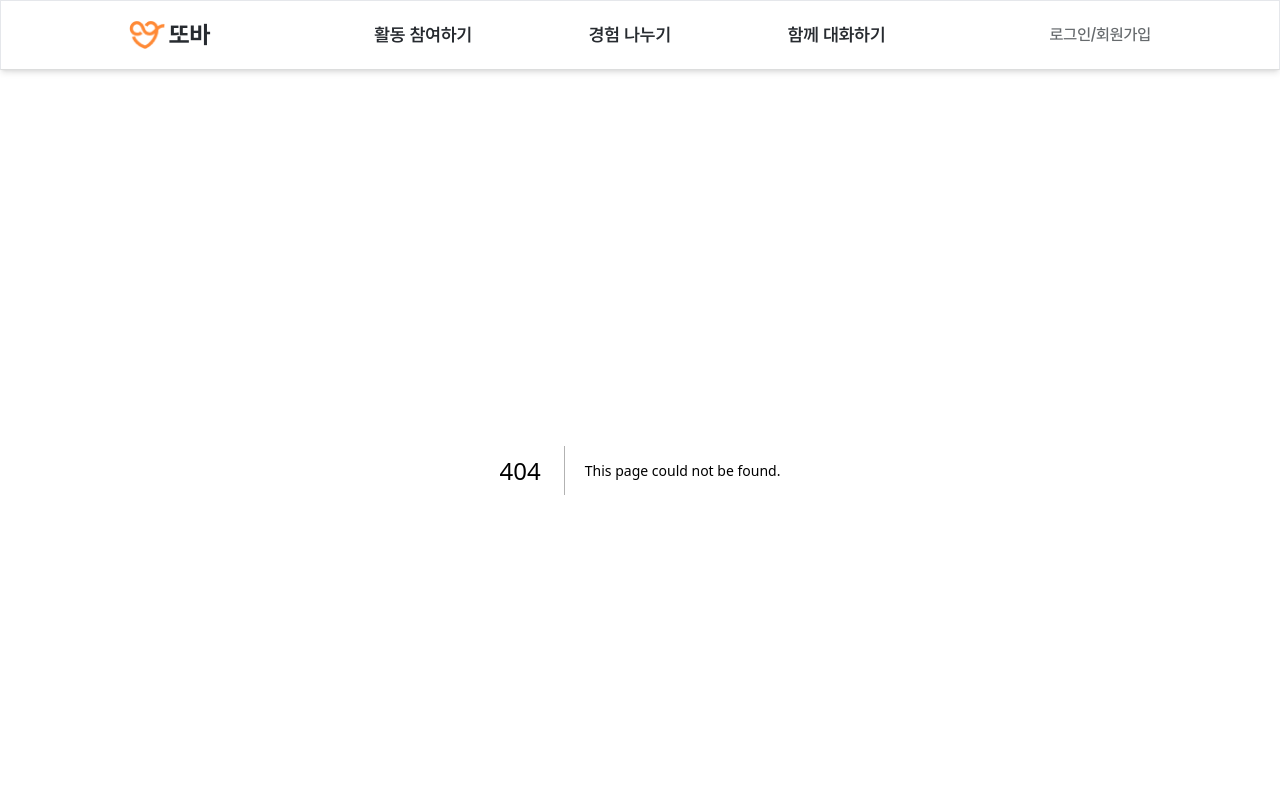
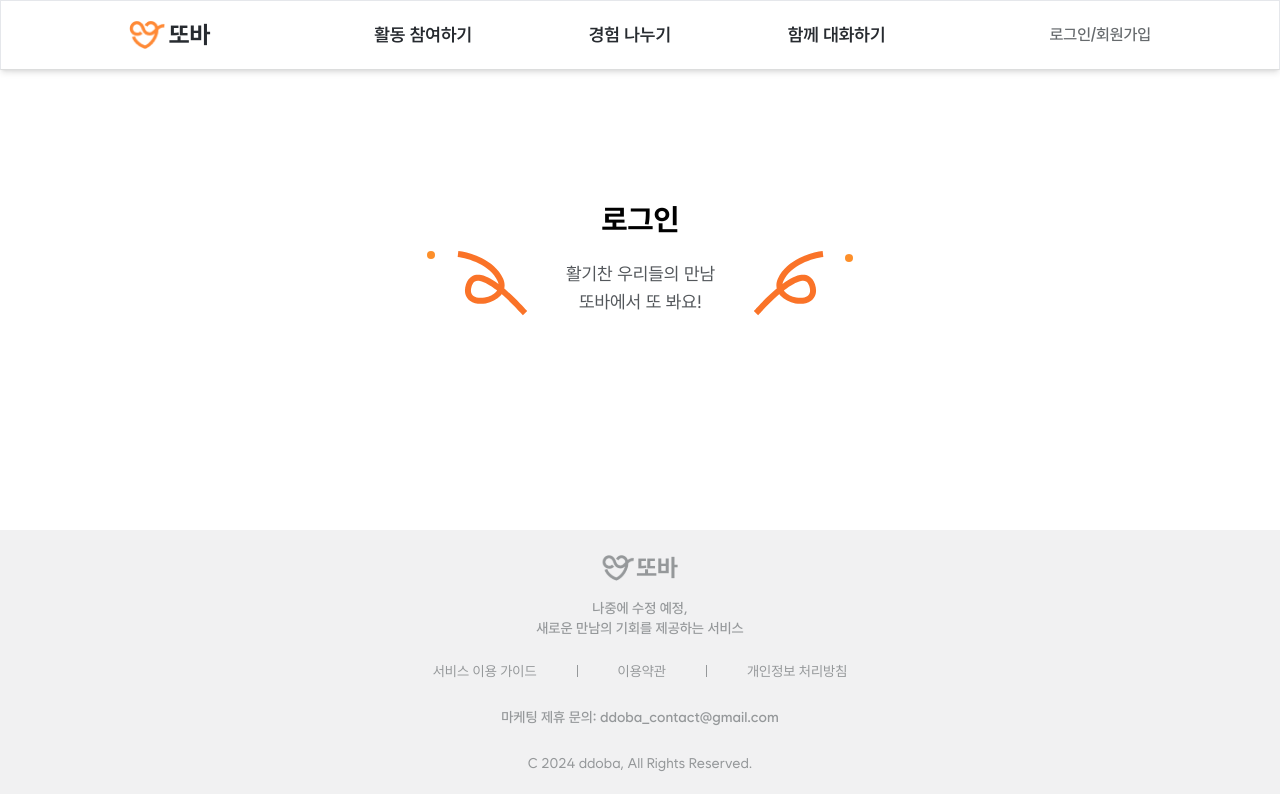
Before and after one commit to Kusitms-29th-Meetup-TeamE/Frontend, a Next.js app: page /logIn in a window 1280 px wide. Before the commit this address had no page. Shown: the top 800 px of the page. Built offline with nearby package versions, Linux system fonts and the light colour scheme.

Commit message:
🌈 Update(#21): add top part of login page

```diff
--- /dev/null
+++ b/src/app/logIn/page.tsx
@@ -0,0 +1,29 @@
+import React from 'react';
+
+import SignUpTitle from '@/components/signUp/SignUpTitle';
+
+import Image from 'next/image';
+
+const page = () => {
+  return (
+    <div className="flex flex-col">
+      <Image
+        className="absolute top-[40px] left-[50px]"
+        src="/assets/ddoba_logo_text.svg"
+        alt=""
+        width={86}
+        height={30}
+      />
+      <div className="flex justify-center items-end gap-[38px] pt-[124px] pb-[54px]">
+        <img className="h-min" src="/assets/main/point-left.svg" alt={''} />
+        <SignUpTitle
+          title={'로그인'}
+          subTitle={'활기찬 우리들의 만남\n또바에서 또 봐요!'}
+        />
+        <img className="h-min" src="/assets/main/point-right.svg" alt={''} />
+      </div>
+    </div>
+  );
+};
+
+export default page;
```
